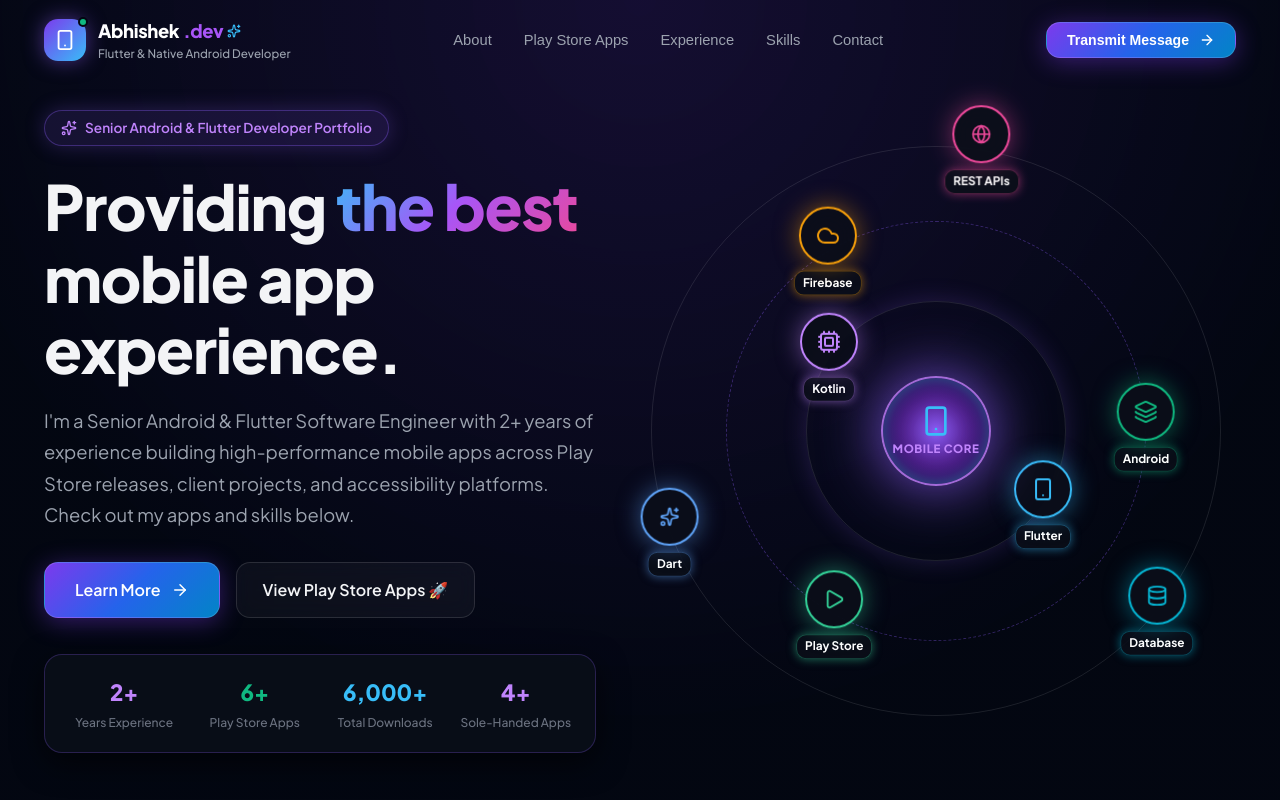
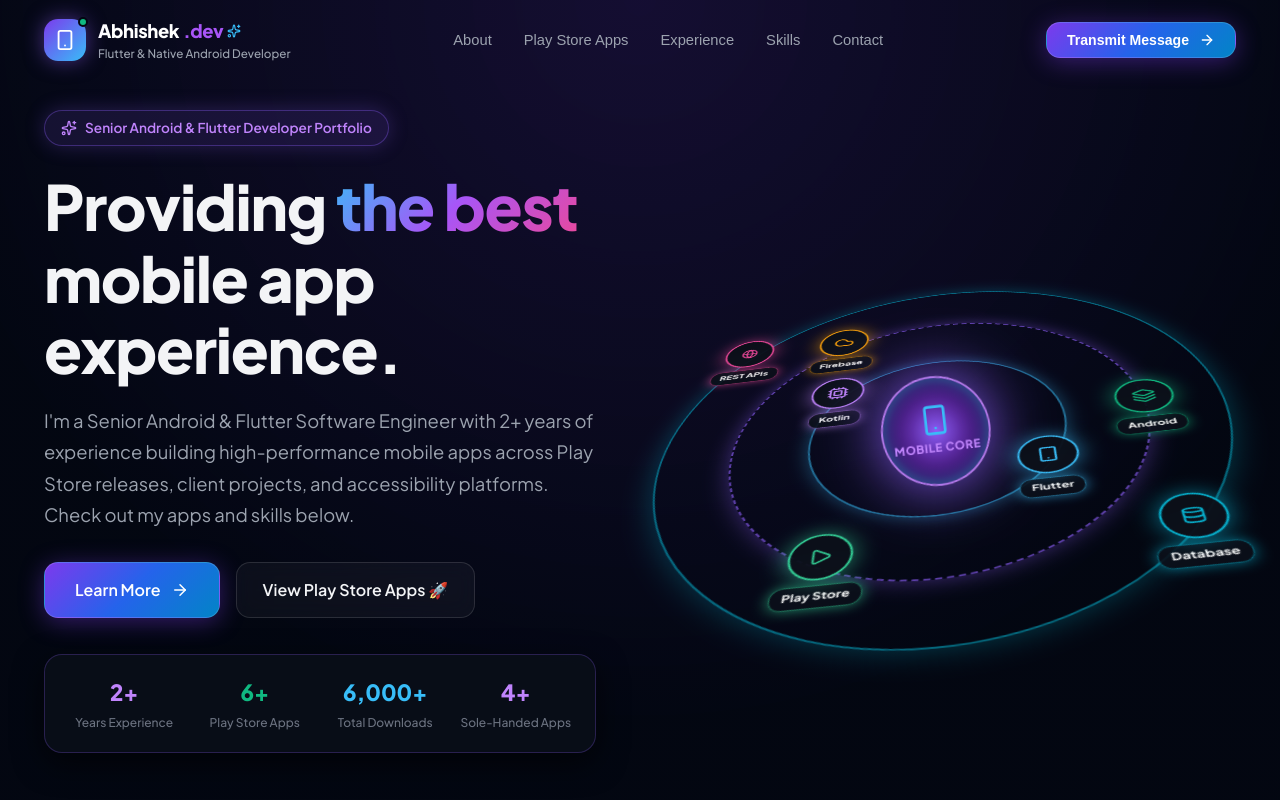
Before and after one commit to Abhishek1102/abhishek-portfolio-collection, a React (Vite) app: page / in a window 1280 px wide. Shown: the top 800 px of the page. Built offline with nearby package versions, Linux system fonts and the light colour scheme; the HTML template or start-up script is replaced by a standard one.

Commit message:
Remove Dart planet, apply 3D tilt perspective to solar system, and enhance orbit track ring visibility with glowing neon borders

```diff
--- a/src/components/TechSkillsOrbitWheel.tsx
+++ b/src/components/TechSkillsOrbitWheel.tsx
@@ -1,5 +1,5 @@
 import React from 'react';
-import { Smartphone, Layers, Cloud, Cpu, Database, Play, Sparkles, Globe } from 'lucide-react';
+import { Smartphone, Layers, Cloud, Cpu, Database, Play, Globe } from 'lucide-react';
 
 interface PlanetNode {
   name: string;
@@ -12,6 +12,7 @@
 }
 
 export const TechSkillsOrbitWheel: React.FC = () => {
+  // Removed Dart as requested. 7 Orbiting Tech Planets Remaining.
   const planets: PlanetNode[] = [
     // Inner Orbit (Radius 130px, Period 20s) - 2 Planets (180° apart)
     {
@@ -21,7 +22,7 @@
       angleOffset: 0,
       duration: 20,
       color: '#38bdf8',
-      glowColor: 'rgba(56, 189, 248, 0.5)',
+      glowColor: 'rgba(56, 189, 248, 0.6)',
     },
     {
       name: 'Kotlin',
@@ -30,7 +31,7 @@
       angleOffset: 180,
       duration: 20,
       color: '#c084fc',
-      glowColor: 'rgba(192, 132, 252, 0.5)',
+      glowColor: 'rgba(192, 132, 252, 0.6)',
     },
 
     // Middle Orbit (Radius 210px, Period 28s) - 3 Planets (120° apart)
@@ -41,7 +42,7 @@
       angleOffset: 0,
       duration: 28,
       color: '#10b981',
-      glowColor: 'rgba(16, 185, 129, 0.5)',
+      glowColor: 'rgba(16, 185, 129, 0.6)',
     },
     {
       name: 'Play Store',
@@ -50,7 +51,7 @@
       angleOffset: 120,
       duration: 28,
       color: '#34d399',
-      glowColor: 'rgba(52, 211, 153, 0.5)',
+      glowColor: 'rgba(52, 211, 153, 0.6)',
     },
     {
       name: 'Firebase',
@@ -59,10 +60,10 @@
       angleOffset: 240,
       duration: 28,
       color: '#f59e0b',
-      glowColor: 'rgba(245, 158, 11, 0.5)',
+      glowColor: 'rgba(245, 158, 11, 0.6)',
     },
 
-    // Outer Orbit (Radius 285px, Period 36s) - 3 Planets (120° apart, 60° phase shift)
+    // Outer Orbit (Radius 285px, Period 36s) - 2 Planets (180° apart, 60° phase shift)
     {
       name: 'Database',
       icon: <Database size={22} />,
@@ -70,30 +71,22 @@
       angleOffset: 60,
       duration: 36,
       color: '#06b6d4',
-      glowColor: 'rgba(6, 182, 212, 0.5)',
-    },
-    {
-      name: 'Dart',
-      icon: <Sparkles size={20} />,
-      orbitRadius: 285,
-      angleOffset: 180,
-      duration: 36,
-      color: '#60a5fa',
-      glowColor: 'rgba(96, 165, 250, 0.5)',
+      glowColor: 'rgba(6, 182, 212, 0.6)',
     },
     {
       name: 'REST APIs',
       icon: <Globe size={20} />,
       orbitRadius: 285,
-      angleOffset: 300,
+      angleOffset: 240,
       duration: 36,
       color: '#ec4899',
-      glowColor: 'rgba(236, 72, 153, 0.5)',
+      glowColor: 'rgba(236, 72, 153, 0.6)',
     },
   ];
 
   return (
-    <div className="orbit-wheel-responsive">
+    <div className="orbit-wheel-responsive" style={{ perspective: '1000px' }}>
+      {/* 3D Tilted Solar System Disk Container */}
       <div
         style={{
           position: 'relative',
@@ -103,17 +96,19 @@
           display: 'flex',
           alignItems: 'center',
           justifyContent: 'center',
+          transform: 'rotateX(54deg) rotateY(-8deg)',
+          transformStyle: 'preserve-3d',
         }}
       >
-        {/* Central Star Core Hub */}
+        {/* Central Star Core Hub (Counter-tilted facing viewer) */}
         <div
           style={{
             width: '110px',
             height: '110px',
             borderRadius: '50%',
             background: 'radial-gradient(circle, #8b5cf6 0%, #3b0764 60%, #030712 100%)',
-            border: '2px solid rgba(192, 132, 252, 0.8)',
-            boxShadow: '0 0 60px rgba(139, 92, 246, 0.85), inset 0 0 25px rgba(56, 189, 248, 0.5)',
+            border: '2.5px solid rgba(192, 132, 252, 0.9)',
+            boxShadow: '0 0 60px rgba(139, 92, 246, 0.95), inset 0 0 25px rgba(56, 189, 248, 0.6)',
             display: 'flex',
             flexDirection: 'column',
             alignItems: 'center',
@@ -121,6 +116,7 @@
             zIndex: 10,
             color: '#ffffff',
             textAlign: 'center',
+            transform: 'rotateX(-54deg) rotateY(8deg)',
           }}
         >
           <Smartphone size={32} color="#38bdf8" />
@@ -129,23 +125,27 @@
           </span>
         </div>
 
-        {/* Orbit Rings Tracks */}
-        {[130, 210, 285].map((radius, idx) => (
+        {/* Clear Glowing Visible Orbit Ring Tracks */}
+        {[
+          { radius: 130, color: 'rgba(56, 189, 248, 0.55)', shadow: '0 0 20px rgba(56, 189, 248, 0.35)', style: 'solid' },
+          { radius: 210, color: 'rgba(139, 92, 246, 0.65)', shadow: '0 0 25px rgba(139, 92, 246, 0.4)', style: 'dashed' },
+          { radius: 285, color: 'rgba(6, 182, 212, 0.55)', shadow: '0 0 30px rgba(6, 182, 212, 0.3)', style: 'solid' },
+        ].map((track, idx) => (
           <div
             key={idx}
             style={{
               position: 'absolute',
-              width: `${radius * 2}px`,
-              height: `${radius * 2}px`,
+              width: `${track.radius * 2}px`,
+              height: `${track.radius * 2}px`,
               borderRadius: '50%',
-              border: idx === 1 ? '1.5px dashed rgba(139, 92, 246, 0.35)' : '1px solid rgba(255, 255, 255, 0.1)',
-              boxShadow: idx === 0 ? '0 0 25px rgba(139, 92, 246, 0.2)' : 'none',
+              border: `2px ${track.style} ${track.color}`,
+              boxShadow: track.shadow,
               pointerEvents: 'none',
             }}
           />
         ))}
 
-        {/* Revolving Planet Nodes with Negative Delay for Instant Spaced Starts */}
+        {/* Revolving Planet Nodes with Counter-Tilt facing user */}
         {planets.map((planet, index) => {
           const delayInSeconds = -((planet.angleOffset / 360) * planet.duration);
 
@@ -163,6 +163,7 @@
                 animationIterationCount: 'infinite',
                 animationDelay: `${delayInSeconds}s`,
                 pointerEvents: 'none',
+                transformStyle: 'preserve-3d',
               }}
             >
               <div
@@ -174,7 +175,7 @@
                   pointerEvents: 'auto',
                 }}
               >
-                {/* Counter-Spin Planet Container so Labels Stay Upright */}
+                {/* Counter-Spin & Counter-Tilt Planet Container so Badges Face Viewer Upright */}
                 <div
                   style={{
                     animationName: 'counterSpinPlanetOrbit',
@@ -182,6 +183,7 @@
                     animationTimingFunction: 'linear',
                     animationIterationCount: 'infinite',
                     animationDelay: `${delayInSeconds}s`,
+                    transform: 'rotateX(-54deg) rotateY(8deg)',
                     display: 'flex',
                     flexDirection: 'column',
                     alignItems: 'center',
@@ -195,7 +197,7 @@
                       width: '58px',
                       height: '58px',
                       borderRadius: '50%',
-                      background: 'rgba(11, 15, 25, 0.92)',
+                      background: 'rgba(11, 15, 25, 0.95)',
                       border: `2px solid ${planet.color}`,
                       boxShadow: `0 0 25px ${planet.glowColor}`,
                       display: 'flex',
@@ -216,11 +218,11 @@
                       fontSize: '0.74rem',
                       fontWeight: 700,
                       color: '#ffffff',
-                      background: 'rgba(11, 15, 25, 0.85)',
-                      padding: '2px 8px',
-                      borderRadius: '10px',
-                      border: `1px solid ${planet.color}55`,
-                      boxShadow: `0 0 10px ${planet.glowColor}`,
+                      background: 'rgba(11, 15, 25, 0.9)',
+                      padding: '3px 10px',
+                      borderRadius: '12px',
+                      border: `1.5px solid ${planet.color}88`,
+                      boxShadow: `0 0 14px ${planet.glowColor}`,
                       whiteSpace: 'nowrap',
                     }}
                   >
```
Also changed, not shown: 2 other files (tests, documents, lock files or other folders).
